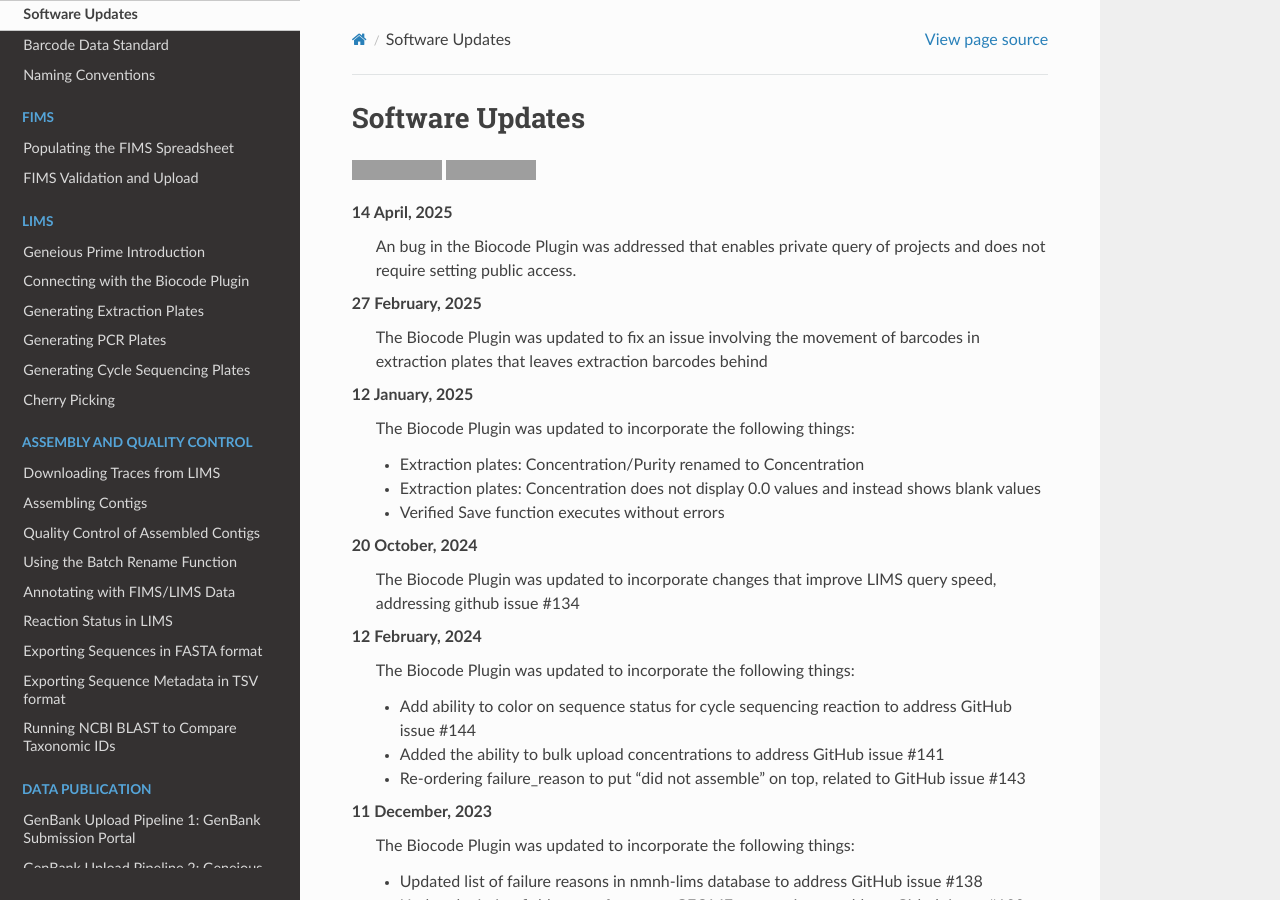
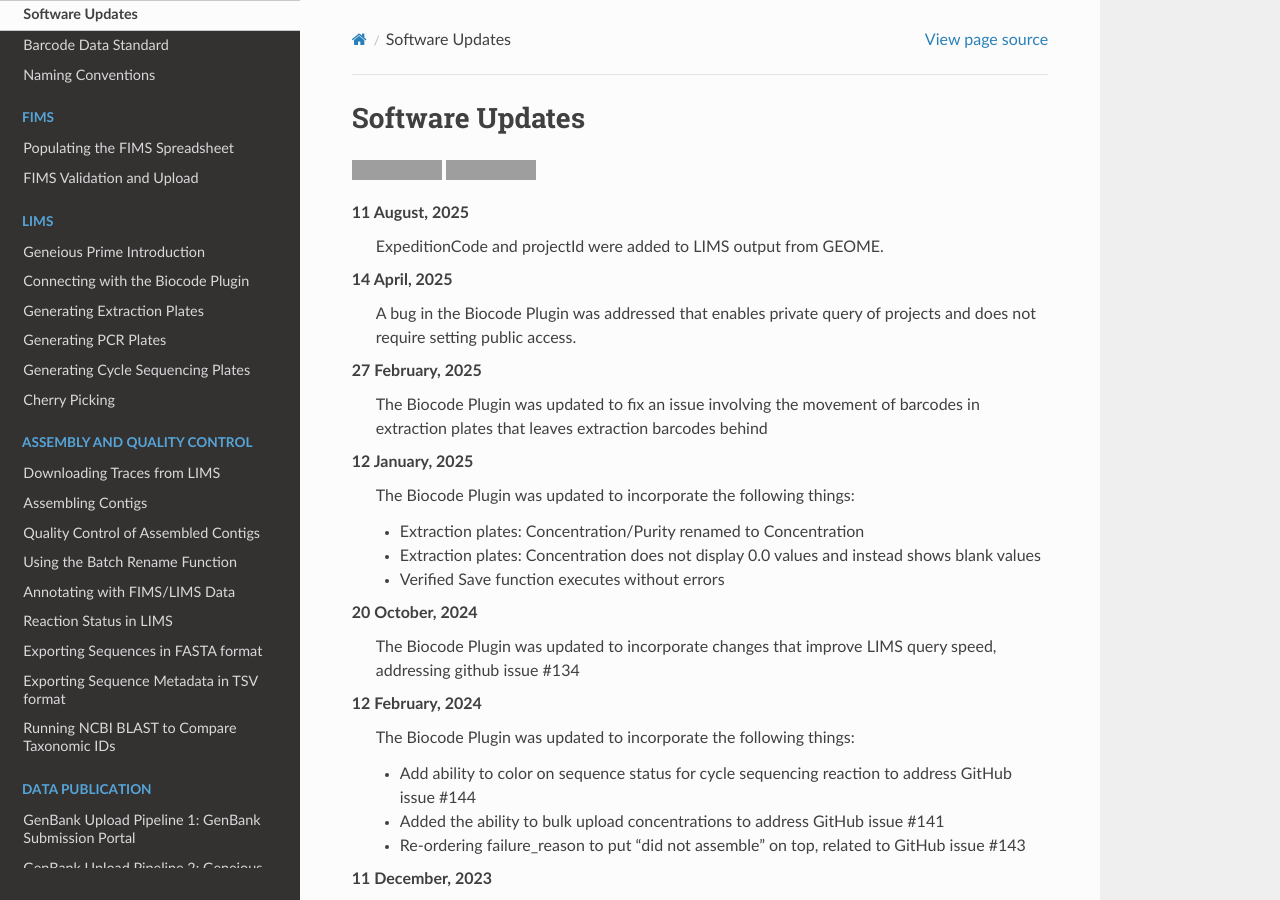
Before and after one commit to SIBarcodeNetwork/ReadtheDocsMaster, a Sphinx documentation site: the page built from Docs/software_updates.rst, in a window 1280 px wide and 900 px high. Built offline with Sphinx 7.4.7 and the Read the Docs theme 3.1.0, drawn with Linux system fonts in a browser that asks for light colours; grey boxes are pictures that could not be loaded.

Commit message:
Update software_updates.rst
Latest Biocode plug in update

```diff
--- a/Docs/software_updates.rst
+++ b/Docs/software_updates.rst
@@ -3,14 +3,18 @@
 Software Updates
 =================
 
-.. image:: https://img.shields.io/badge/Biocode%20Plugin%20Version-3.0.25-green.svg
-    :target: https://github.com/biocodellc/biocode-lims/releases/download/v3.0.25/BiocodePlugin_3_0_25.gplugin
+.. image:: https://img.shields.io/badge/Biocode%20Plugin%20Version-3.0.26-green.svg
+    :target: https://github.com/biocodellc/biocode-lims/releases/download/v3.0.26/BiocodePlugin_3_0_26.gplugin
 
 .. image:: https://img.shields.io/badge/GenBank%20Upload%20Plugin%20Version-1.7.0-green.svg
     :target: https://assets.geneious.com/plugins/GenbankSubmission_1_7_0.gplugin
 
+11 August, 2025
+	ExpeditionCode and projectId were added to LIMS output from GEOME.
+
 14 April, 2025
-	An bug in the Biocode Plugin was addressed that enables private query of projects and does not require setting public access.
+	A bug in the Biocode Plugin was addressed that enables private query of projects and does not require setting public access.
+
 27 February, 2025
 	The Biocode Plugin was updated to fix an issue involving the movement of barcodes in extraction plates that leaves extraction barcodes behind
 
```
